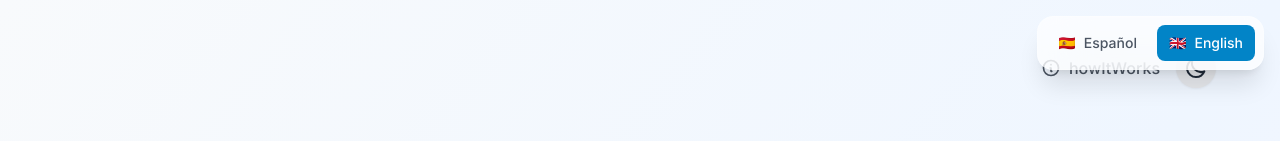
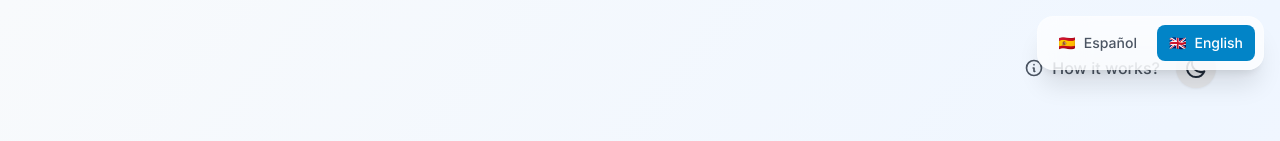
Before and after one commit to jfaguila/nomina-app, a React (Create React App) app: page / in a window 1280 px wide. Shown: the top 141 px of the page. Built offline with nearby package versions, Linux system fonts and the light colour scheme.

Commit message:
Fix: Add missing translations for How it works button

```diff
--- a/src/i18n/translations.js
+++ b/src/i18n/translations.js
@@ -3,6 +3,7 @@ export const translations = {
     // Header
     title: 'Verificador de Nóminas',
     subtitle: 'Verifica si tu nómina está correctamente elaborada según el convenio aplicable',
+    howItWorks: '¿Cómo funciona?',
     demoButton: '🎯 Probar con Ejemplos',
     demoDescription: 'Explora la funcionalidad con ejemplos preconfigurados',
 
@@ -42,7 +43,7 @@ export const translations = {
     invalidPayroll: '❌ Nómina con Errores',
     validMessage: 'Tu nómina cumple con el convenio aplicable',
     invalidMessage: 'Se han detectado inconsistencias',
-     errorDetected: 'Errores Detectados',
+    errorDetected: 'Errores Detectados',
     warnings: 'Advertencias',
     comparativeTitle: 'Comparativa: Realidad vs Convenio',
     concept: 'Concepto',
@@ -101,14 +102,15 @@ export const translations = {
 
     // Skip Links (Accessibility)
     skipToMain: 'Saltar al contenido principal',
-      skipToFileUpload: 'Saltar a subida de archivo',
-      skipToForm: 'Saltar a formulario de datos'
+    skipToFileUpload: 'Saltar a subida de archivo',
+    skipToForm: 'Saltar a formulario de datos'
   },
 
   en: {
     // Header
     title: 'Payroll Verifier',
     subtitle: 'Verify if your payroll is correctly prepared according to the applicable convention',
+    howItWorks: 'How it works?',
     demoButton: '🎯 Try Examples',
     demoDescription: 'Explore functionality with pre-configured examples',
 
@@ -148,7 +150,7 @@ export const translations = {
     invalidPayroll: '❌ Invalid Payroll',
     validMessage: 'Your payroll complies with the applicable convention',
     invalidMessage: 'Inconsistencies have been detected',
-     errorDetected: 'Errors Detected',
+    errorDetected: 'Errors Detected',
     warnings: 'Warnings',
     comparativeTitle: 'Comparison: Reality vs Convention',
     concept: 'Concept',
```
